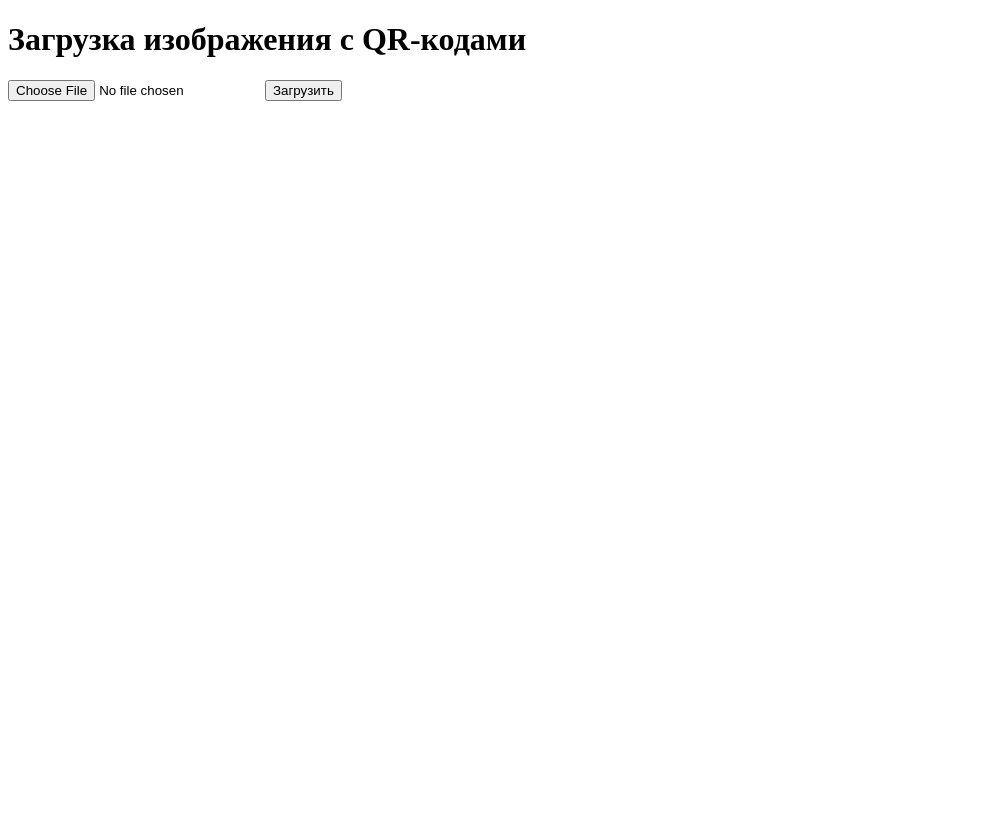
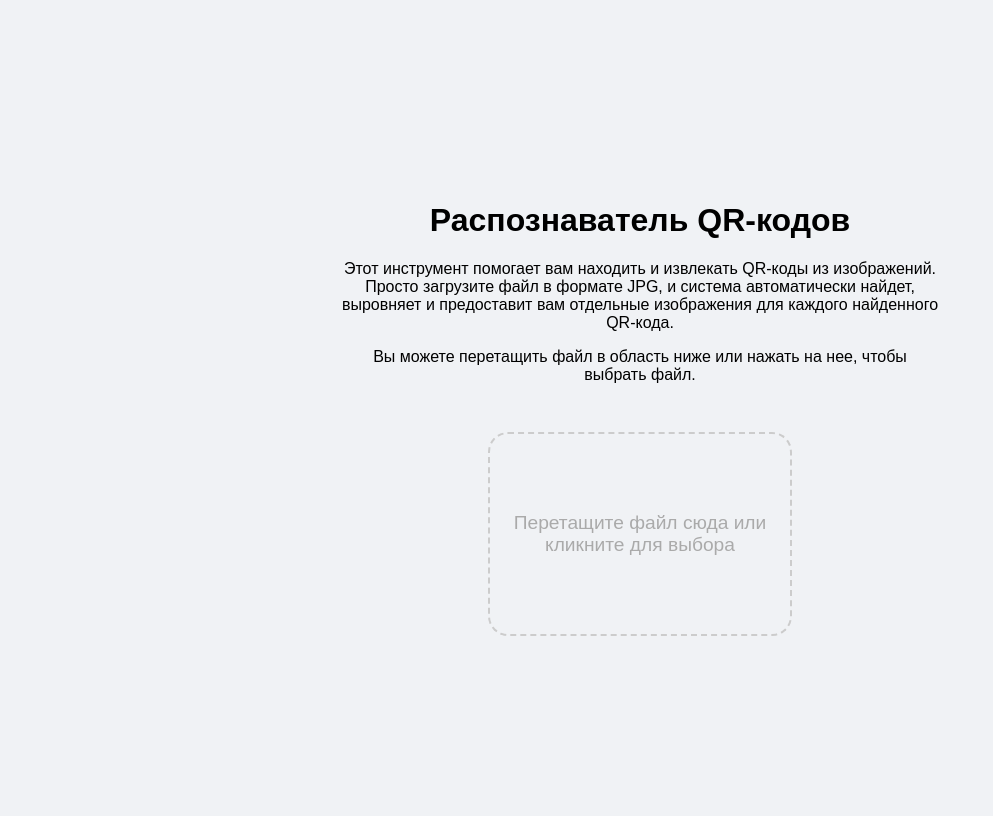
Before and after one commit to winbinar/QR-extractor, a Flask app: page / in a window 1280 px wide. Shown: the whole page, without its empty margins (0-993 px from the left). Before the commit the page ends 101 px from the top, so only its background shows below. Run offline with Flask 3, Linux system fonts and the light colour scheme.

Commit message:
Replace pyzbar by CV2

```diff
--- a/app.py
+++ b/app.py
@@ -1,7 +1,6 @@
 from flask import Flask, request, render_template, send_file
 import cv2
 import numpy as np
-from pyzbar.pyzbar import decode
 from PIL import Image
 import os
 import io
@@ -18,36 +17,6 @@ if not os.path.exists(OUTPUT_DIR):
 # Добавляем Jinja2-фильтр для извлечения имени файла
 app.jinja_env.filters['basename'] = basename  # <--- ФИЛЬТР ДОБАВЛЕН ЗДЕСЬ
 
-def align_qr_code(image, qr):
-    """Выравнивает QR-код и возвращает выровненное изображение."""
-    # Получаем координаты углов QR-кода
-    points = qr.polygon
-    if len(points) < 4:
-        return None
-
-    # Извлекаем углы
-    pts = np.array([(p.x, p.y) for p in points], dtype="float32")
-
-    # Определяем размеры QR-кода
-    width = int(np.sqrt((pts[0][0] - pts[1][0])**2 + (pts[0][1] - pts[1][1])**2))
-    height = int(np.sqrt((pts[1][0] - pts[2][0])**2 + (pts[1][1] - pts[2][1])**2))
-
-    # Целевые координаты для выравнивания
-    dst_pts = np.array([
-        [0, 0],
-        [width, 0],
-        [width, height],
-        [0, height]
-    ], dtype="float32")
-
-    # Вычисляем матрицу преобразования
-    M = cv2.getPerspectiveTransform(pts, dst_pts)
-
-    # Выполняем преобразование
-    aligned = cv2.warpPerspective(image, M, (width, height))
-
-    return aligned
-
 def process_image(file_path):
     """Обрабатывает изображение, находит и выравнивает QR-коды."""
     # Читаем изображение
@@ -59,23 +28,27 @@ def process_image(file_path):
     gray = cv2.cvtColor(image, cv2.COLOR_BGR2GRAY)
 
     # Находим QR-коды
-    qr_codes = decode(gray)
-    if not qr_codes:
+    detector = cv2.QRCodeDetector()
+    ok, decoded_info, points, straight_qrcode = detector.detectAndDecodeMulti(gray)
+
+    if not ok:
         return None, "QR-коды не найдены."
 
     output_files = []
     timestamp = datetime.now().strftime("%Y%m%d_%H%M%S")
 
     # Обрабатываем каждый QR-код
-    for i, qr in enumerate(qr_codes):
-        aligned_qr = align_qr_code(image, qr)
-        if aligned_qr is None:
-            continue
+    if straight_qrcode is not None:
+        for i, qr_image in enumerate(straight_qrcode):
+            # Сохраняем выровненный QR-код
+            output_path = os.path.join(OUTPUT_DIR, f"qr_code_{timestamp}_{i}.jpg")
 
-        # Сохраняем выровненный QR-код
-        output_path = os.path.join(OUTPUT_DIR, f"qr_code_{timestamp}_{i}.jpg")
-        cv2.imwrite(output_path, aligned_qr)
-        output_files.append(output_path)
+            # Преобразуем изображение в 8-битное целое число без знака
+            qr_image_uint8 = np.uint8(qr_image)
+
+            # Сохраняем изображение
+            cv2.imwrite(output_path, qr_image_uint8)
+            output_files.append(output_path)
 
     return output_files, None
 
--- a/requirements.txt
+++ b/requirements.txt
@@ -2,5 +2,4 @@ Flask
 numpy
 pillow
 opencv-python
-pyzbar
 gunicorn
--- a/templates/index.html
+++ b/templates/index.html
@@ -2,16 +2,91 @@
 <html lang="ru">
 <head>
     <meta charset="UTF-8">
-    <title>Обработка QR-кодов</title>
+    <title>Извлечение и выравнивание QR-кодов</title>
+    <style>
+        body {
+            font-family: sans-serif;
+            display: flex;
+            flex-direction: column;
+            align-items: center;
+            justify-content: center;
+            min-height: 100vh;
+            background-color: #f0f2f5;
+        }
+        #drop-zone {
+            border: 2px dashed #ccc;
+            border-radius: 20px;
+            width: 300px;
+            height: 200px;
+            display: flex;
+            align-items: center;
+            justify-content: center;
+            text-align: center;
+            color: #aaa;
+            font-size: 1.2em;
+            cursor: pointer;
+            transition: background-color 0.3s, border-color 0.3s;
+        }
+        #drop-zone.dragover {
+            background-color: #e0e0e0;
+            border-color: #333;
+        }
+        .app-description {
+            max-width: 600px;
+            text-align: center;
+            margin-bottom: 2rem;
+        }
+    </style>
 </head>
 <body>
-    <h1>Загрузка изображения с QR-кодами</h1>
-    <form method="post" enctype="multipart/form-data" action="/upload">
-        <input type="file" name="file" accept=".jpg">
-        <input type="submit" value="Загрузить">
+    <div class="app-description">
+        <h1>Распознаватель QR-кодов</h1>
+        <p>Этот инструмент помогает вам находить и извлекать QR-коды из изображений. Просто загрузите файл в формате JPG, и система автоматически найдет, выровняет и предоставит вам отдельные изображения для каждого найденного QR-кода.</p>
+        <p>Вы можете перетащить файл в область ниже или нажать на нее, чтобы выбрать файл.</p>
+    </div>
+
+    <form id="upload-form" method="post" enctype="multipart/form-data" action="/upload">
+        <div id="drop-zone">
+            Перетащите файл сюда или кликните для выбора
+        </div>
+        <input type="file" name="file" id="file-input" accept=".jpg" style="display: none;">
     </form>
+
     {% if error %}
         <p style="color: red;">{{ error }}</p>
     {% endif %}
+
+    <script>
+        const dropZone = document.getElementById('drop-zone');
+        const fileInput = document.getElementById('file-input');
+        const form = document.getElementById('upload-form');
+
+        dropZone.addEventListener('click', () => fileInput.click());
+
+        fileInput.addEventListener('change', () => {
+            if (fileInput.files.length > 0) {
+                form.submit();
+            }
+        });
+
+        dropZone.addEventListener('dragover', (e) => {
+            e.preventDefault();
+            dropZone.classList.add('dragover');
+        });
+
+        dropZone.addEventListener('dragleave', () => {
+            dropZone.classList.remove('dragover');
+        });
+
+        dropZone.addEventListener('drop', (e) => {
+            e.preventDefault();
+            dropZone.classList.remove('dragover');
+            const files = e.dataTransfer.files;
+            if (files.length > 0) {
+                fileInput.files = files;
+                form.submit();
+            }
+        });
+    </script>
 </body>
 </html>
```
Also changed, not shown: render.yaml (deleted, +0 -11 lines), 1 other file.
